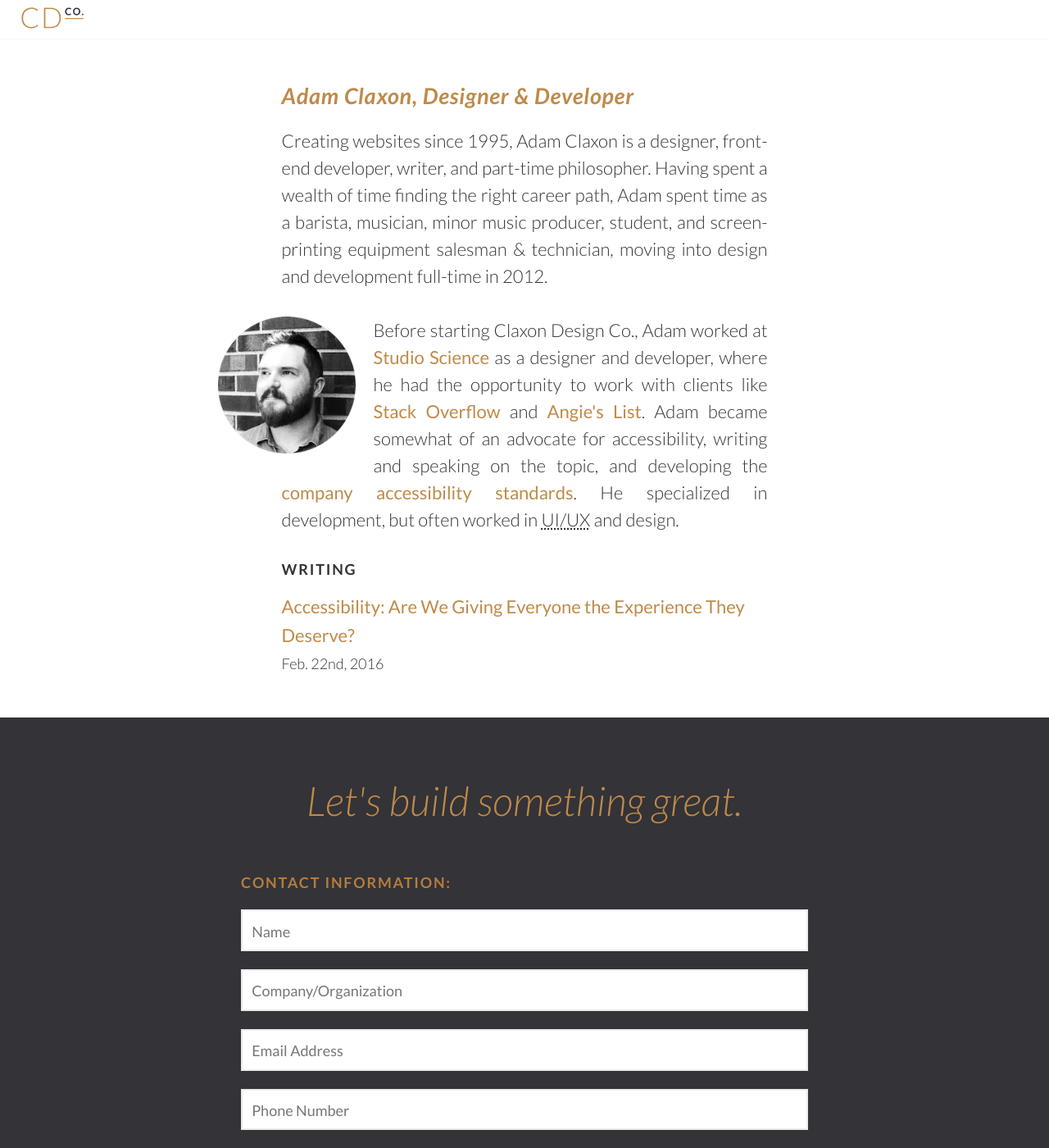
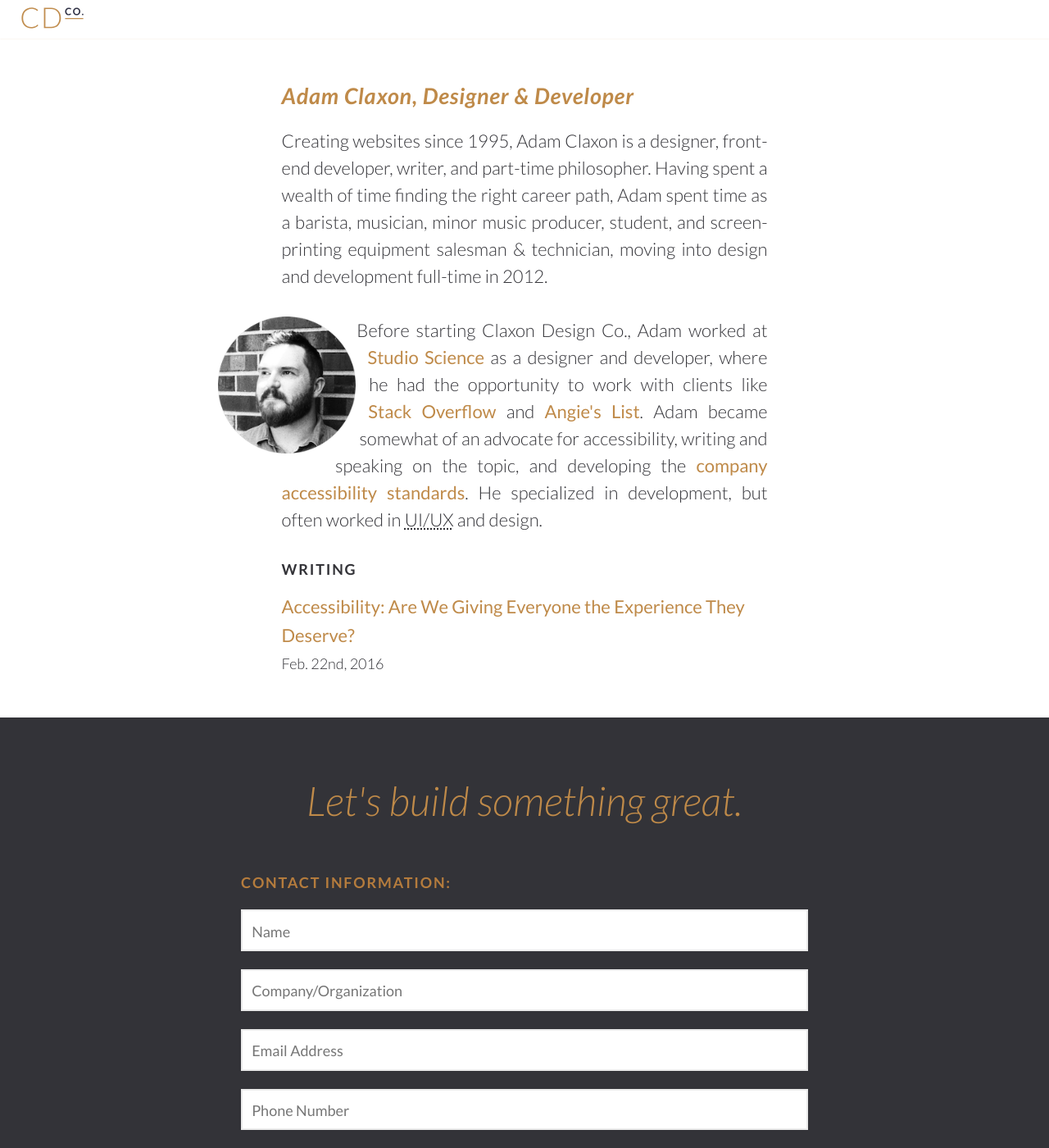
Before and after one commit to claxondesignco/claxondesignco.github.io, a Jekyll site: the page built from about.html, in a window 1280 px wide and 1400 px high. Shown: the whole window at 82% size. Built offline with Jekyll 4.4.1, drawn with Linux system fonts in a browser that asks for light colours.

Commit message:
Properly wrapped text around image shape on About page.

```diff
--- a/_sass/_about.sass
+++ b/_sass/_about.sass
@@ -33,11 +33,15 @@
     height: auto
     width: ms(11)
     float: left
-    margin-right: 1em
-    margin-bottom: 1em
+    margin-right: 1.5em
+    margin-bottom: 1.5em
+    shape-outside: circle(48% at 42% 42%) margin-box
 
     @include medium
       margin-left: -13%
+      margin-right: 1em
+      margin-bottom: 1em
+      shape-outside: circle(63% at 8% 45%) margin-box
 
   & + .section.cta
     background: $text
```
